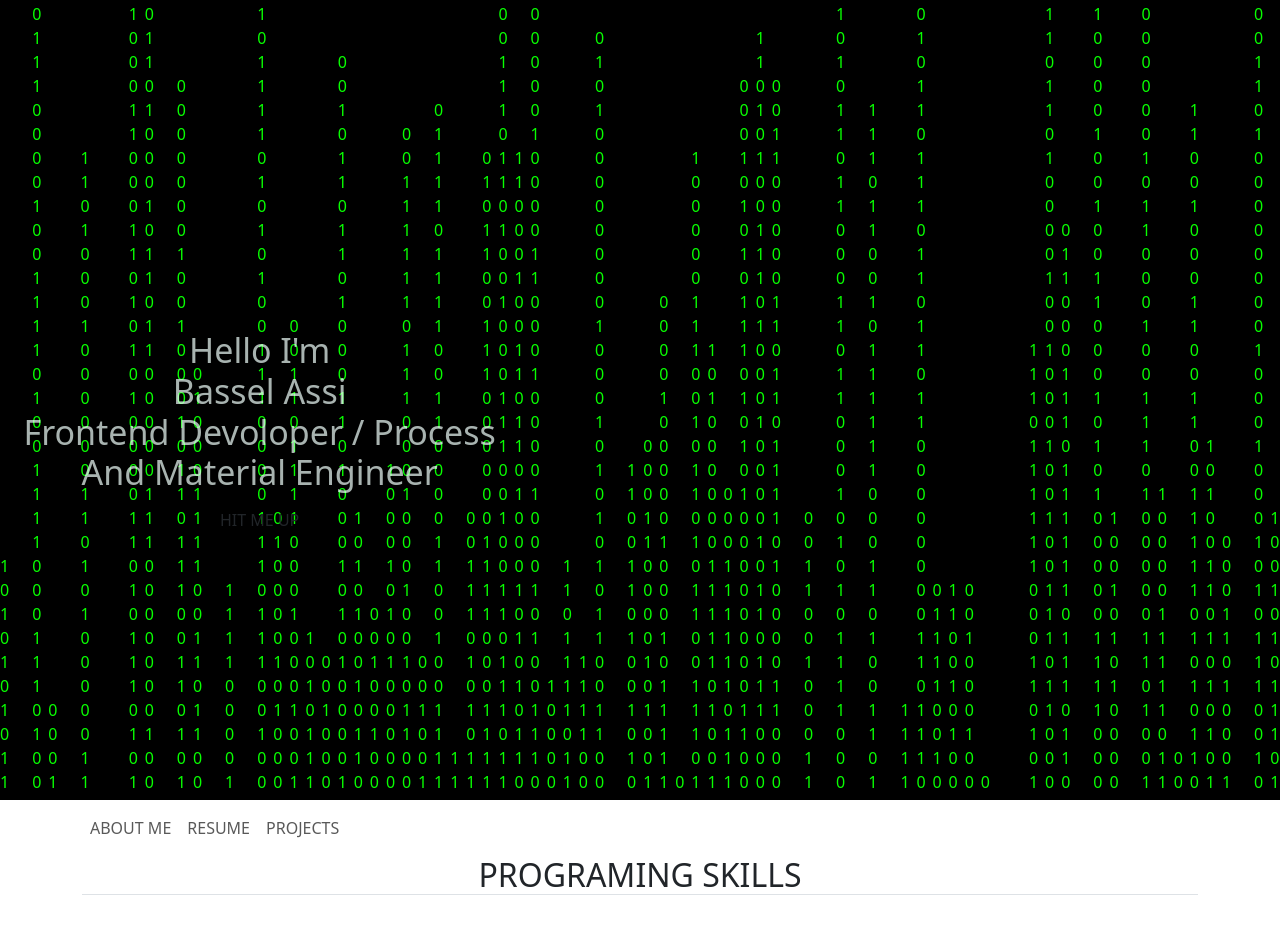
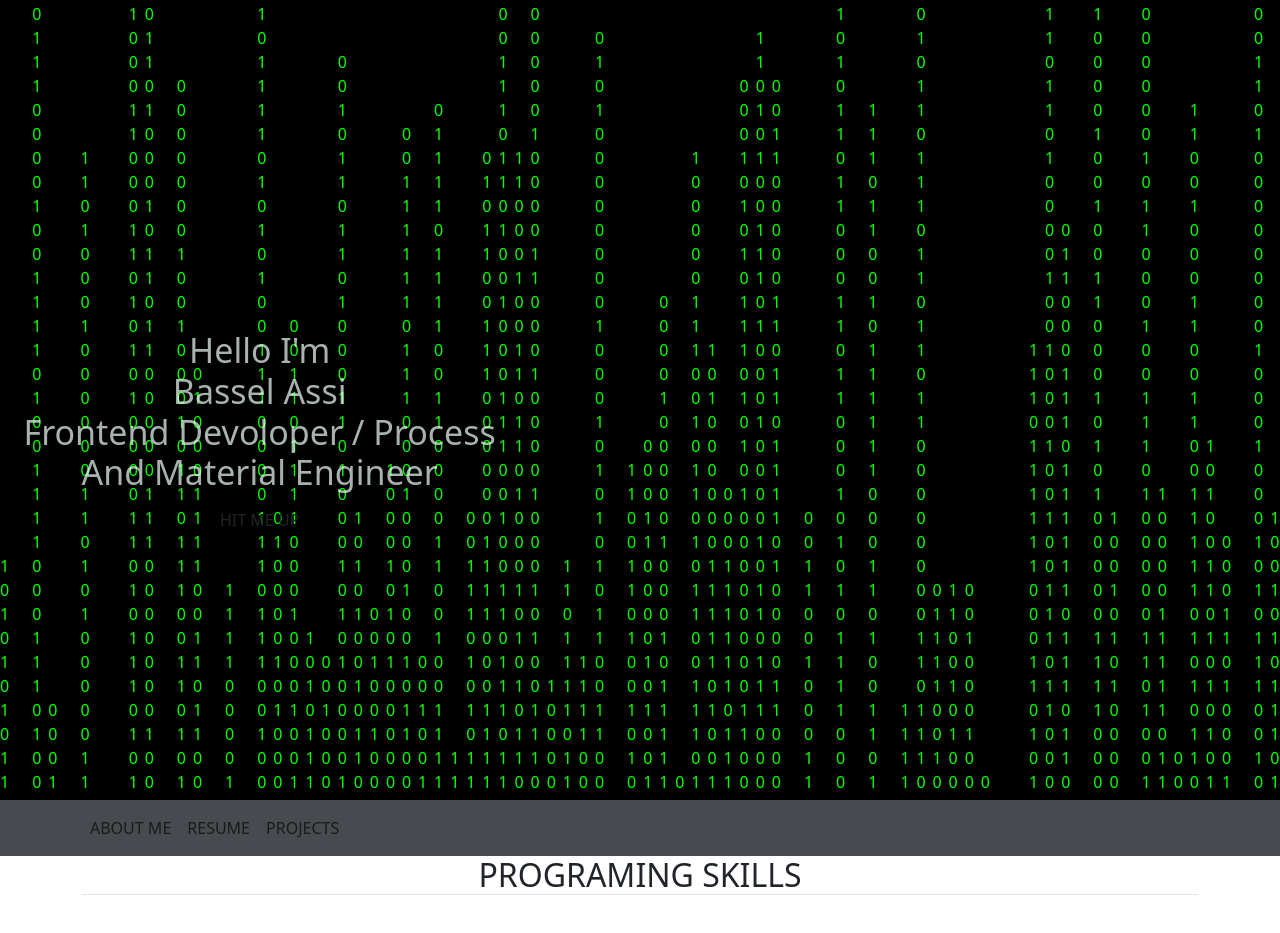
Before and after one commit to baselasi/portfolio-, a React (Create React App) app: page / in a window 1280 px wide. Shown: the top 933 px of the page. Built offline with nearby package versions, Linux system fonts and the light colour scheme.

Commit message:
Update nabar.js

```diff
--- a/src/components/nabar.js
+++ b/src/components/nabar.js
@@ -12,7 +12,7 @@ export default function Navbar(){
         navigate('/')
     }
     return(
-       <nav className="navbar navbar-expand sticky nav-bar " style={{backgroundColor:"white",top:"0.1px"}}>
+       <nav className="navbar navbar-expand sticky nav-bar " style={{backgroundColor:"rgb(71, 75, 79)",top:"0.1px" ,zIndex:"2"}}>
             <div className="container w-100">
                 <ul className="navbar-nav w-100">
                     <li className="nav-item"><button className="nav-link">ABOUT ME</button></li>
```
